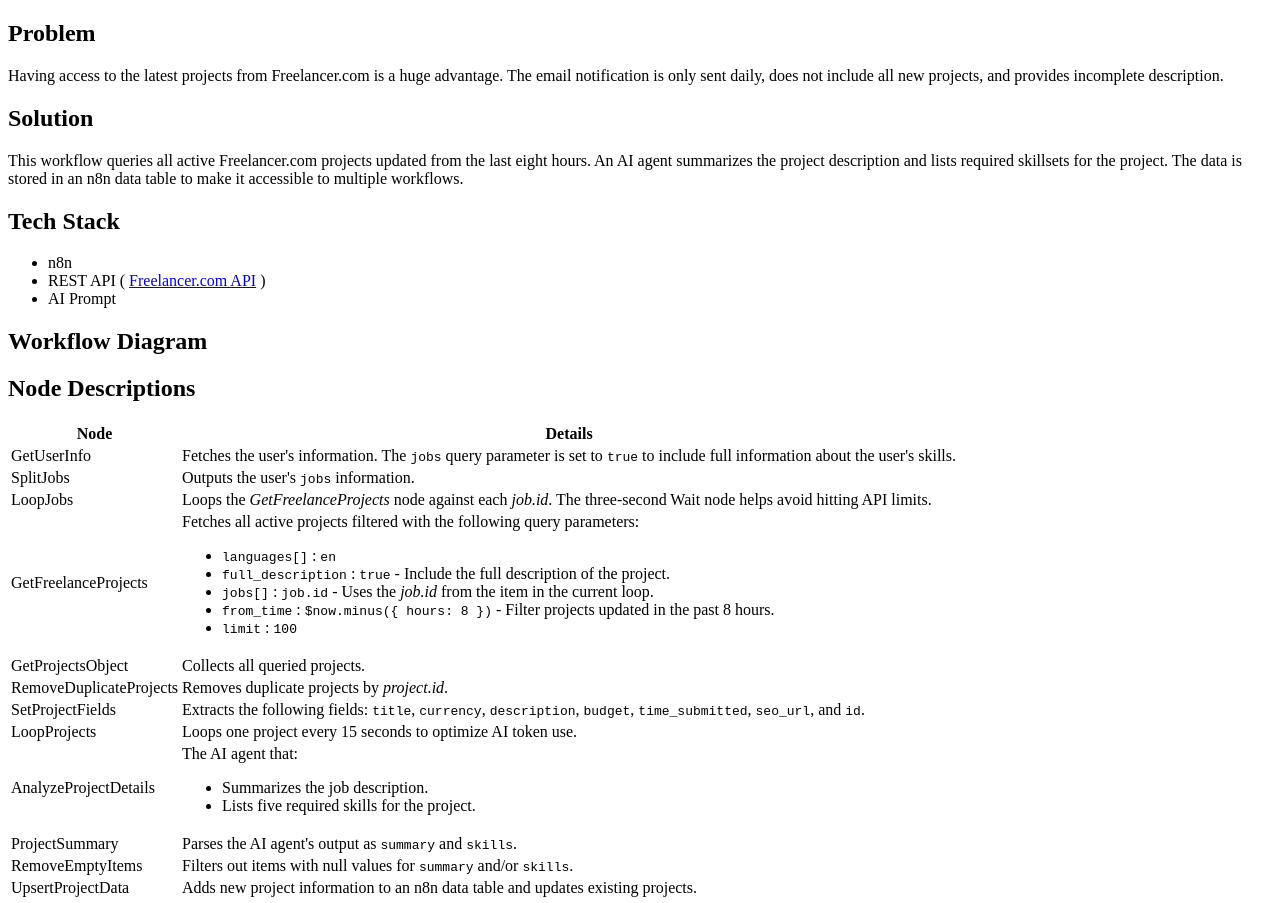
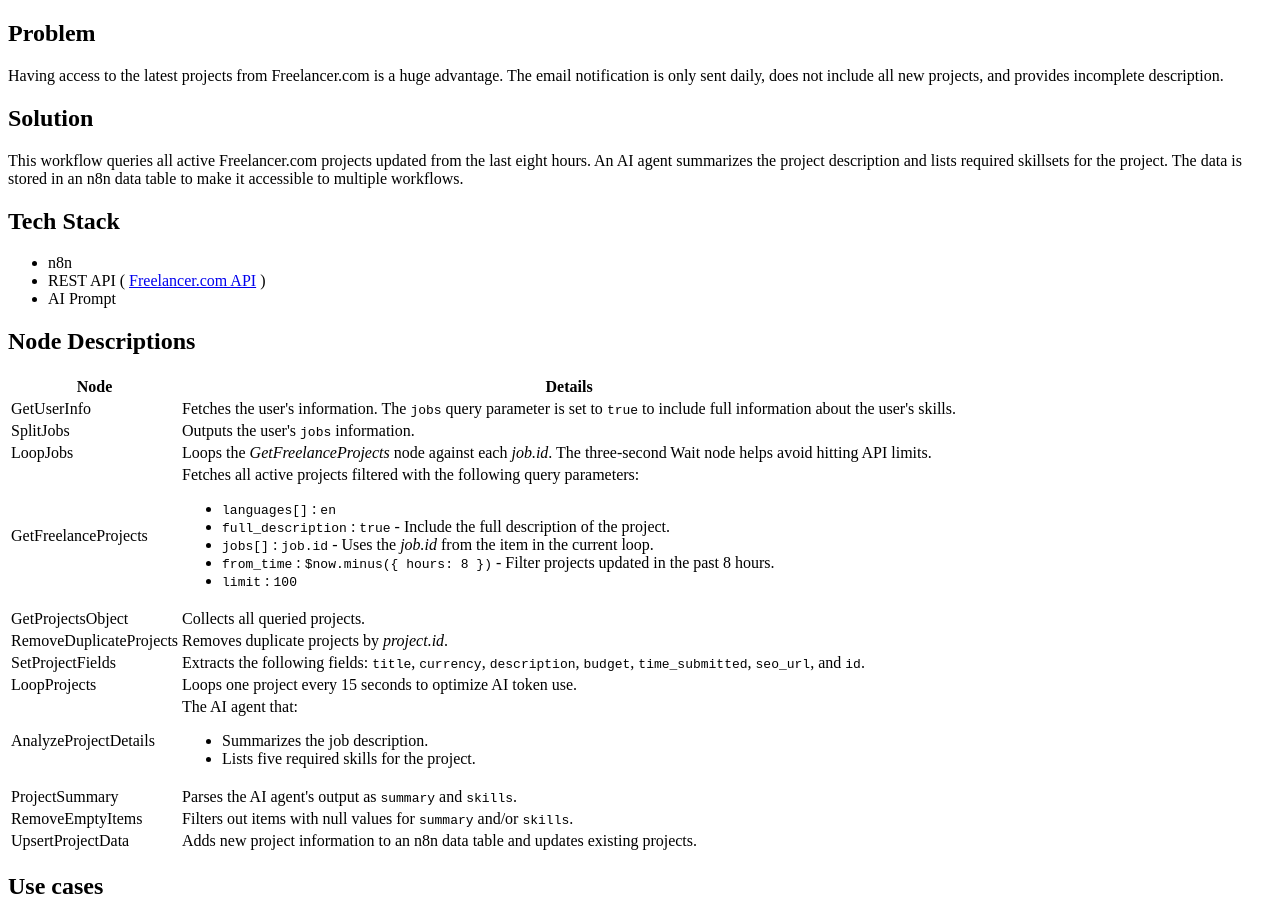
Before and after one commit to ralphpaololaude/portfolio, an Astro site: page /posts/projects/freelancen8n in a window 1280 px wide. Shown: the top 903 px of the page. Built offline with nearby package versions, Linux system fonts and the light colour scheme; Astro itself is replaced by a stand-in of ours.

Commit message:
Revert Workflow section.

```diff
--- a/src/pages/posts/projects/freelancen8n.mdx
+++ b/src/pages/posts/projects/freelancen8n.mdx
@@ -21,10 +21,6 @@
 - n8n
 - REST API ( [Freelancer.com API](https://developers.freelancer.com/docs) )
 - AI Prompt
-
-## Workflow Diagram
-
-
 
 ## Node Descriptions
 
```
